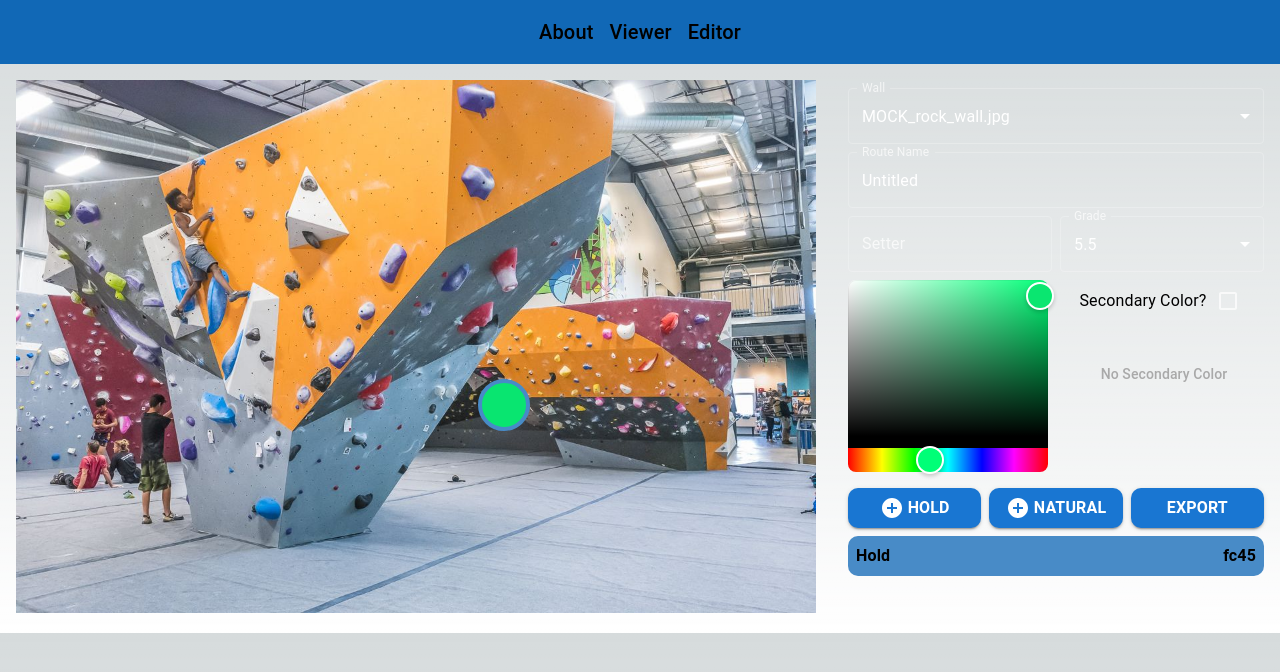
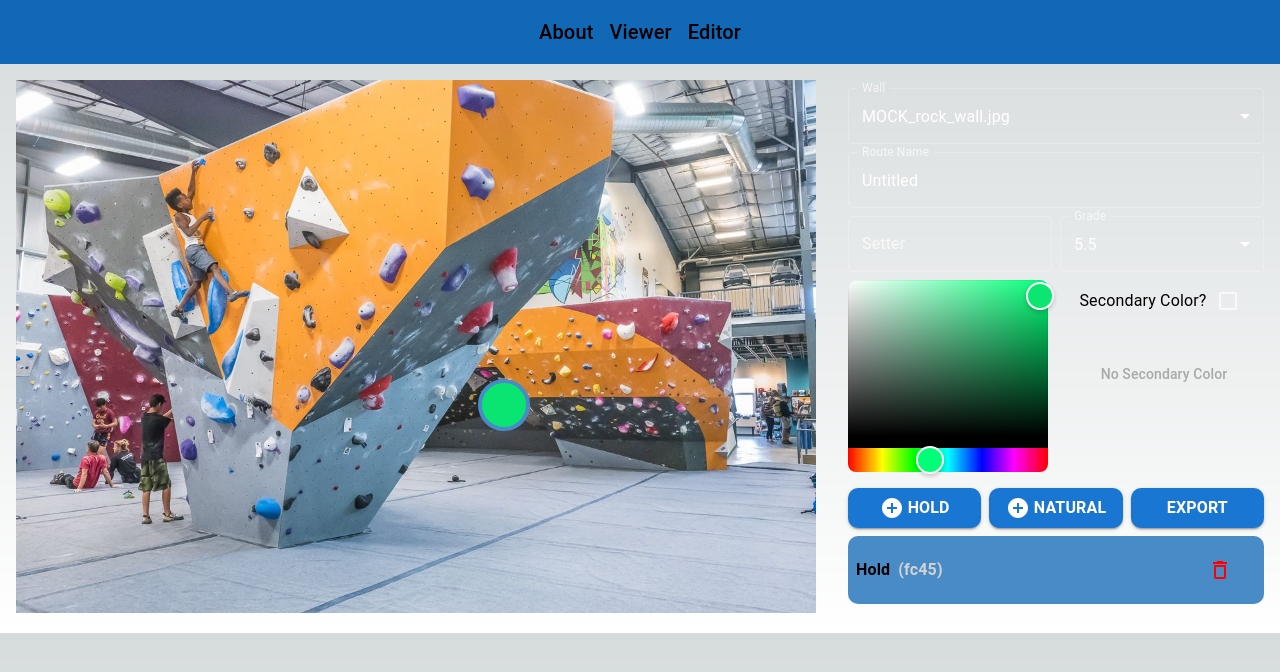
Before and after one commit to tayydev/digital-tape, a Next.js app: page /editor in a window 1280 px wide. Both pictures are taken after a click on the button "HOLD". Shown: the top 672 px of the page. Built offline with nearby package versions, Linux system fonts and the light colour scheme.

Commit message:
stupid can

```diff
--- a/src/app/editor/holdEditor.tsx
+++ b/src/app/editor/holdEditor.tsx
@@ -20,6 +20,8 @@ import {saveAs} from "file-saver";
 import {Dropdown} from "@mui/base";
 import {HexColorPicker} from "react-colorful";
 import {GetStaticProps} from "next";
+import DeleteIcon from '@mui/icons-material/Delete';
+import {DeleteOutline} from "@mui/icons-material";
 
 
 // export async function getArticles(fs: any): Promise<string[]> {
@@ -308,7 +310,16 @@ function SingleHold(props: SingleHoldProps) {
         >
             <Stack direction={"row"} alignItems={"center"} padding={"0.5rem"}>
                 <Typography fontWeight={"bold"}>Hold </Typography>
-                <Typography marginLeft={"auto"} fontWeight={"bold"}>{props.name}</Typography>
+                <Typography marginLeft={"0.5rem"} fontWeight={"bold"} color={"lightgrey"}>({props.name})</Typography>
+                <Button
+                    variant="text"
+                    startIcon={
+                        <Stack direction={"row"} justifyContent={"center"} style={{width: "100%"}}>
+                            <DeleteOutline style={{margin: "0.5rem"}}/>
+                        </Stack>
+                    }
+                    style={{ marginLeft: "auto", color: "red", minWidth: "0"}}
+                />
             </Stack>
         </Box>
     </>
```
